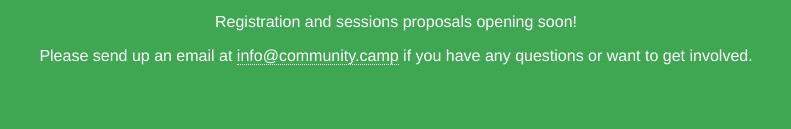
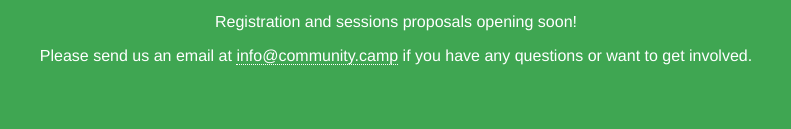
Before and after one commit to CommunityCamp/CommunityCamp, a plain HTML site: page index.html in a window 1280 px wide. Shown: the part 668-797 px from the top of the page, 244-1035 px from the left. Drawn offline with Linux system fonts and the light colour scheme.

Commit message:
correcting typo

```diff
--- a/index.html
+++ b/index.html
@@ -25,7 +25,7 @@
     <p class="venue">@ United Nations</p>
     <p class="updates">A conference focused on open source community governance, contribution and best practices</p>
     <p class="updates strong">Registration and sessions proposals opening soon!</p>
-    <p class="updates strong">Please send up an email at <a href="mailto:info@community.camp">info@community.camp</a> if you have any questions or want to get involved.</p>
+    <p class="updates strong">Please send us an email at <a href="mailto:info@community.camp">info@community.camp</a> if you have any questions or want to get involved.</p>
   </div>
 
   <div id="updated">Last updated on Apr 15, 2016</div>
```
